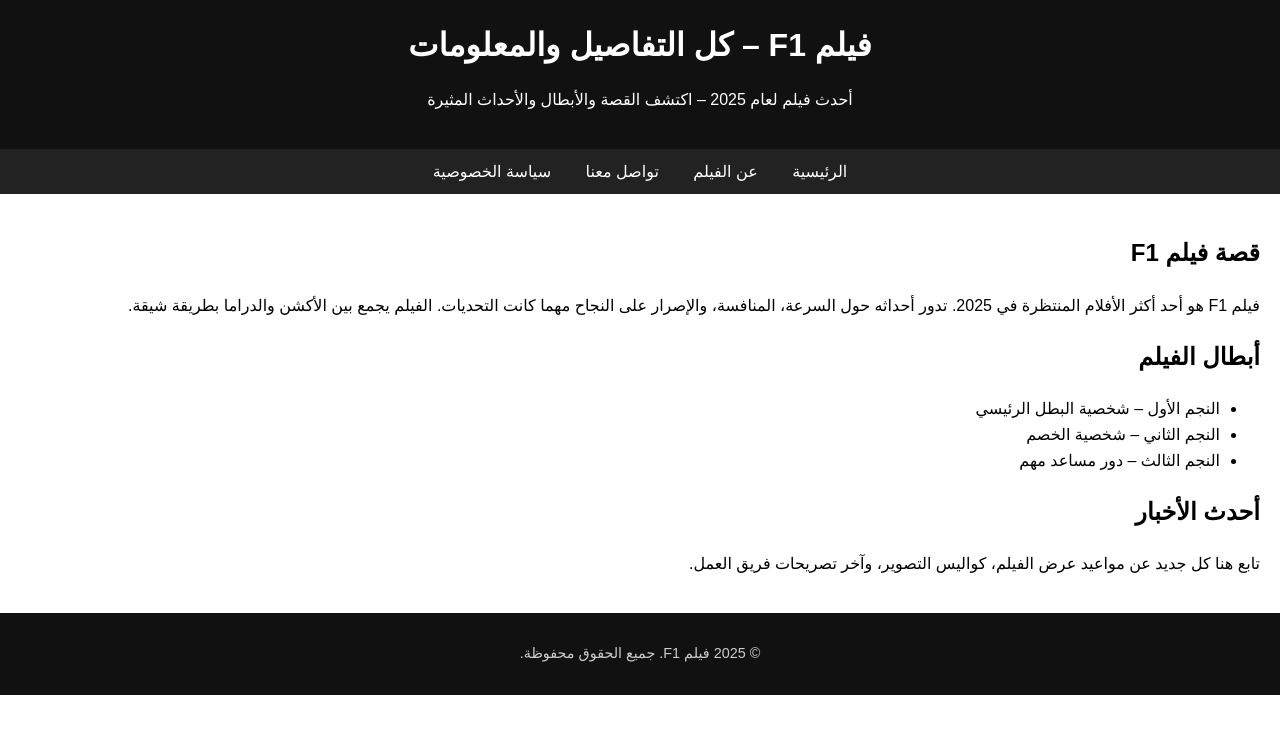
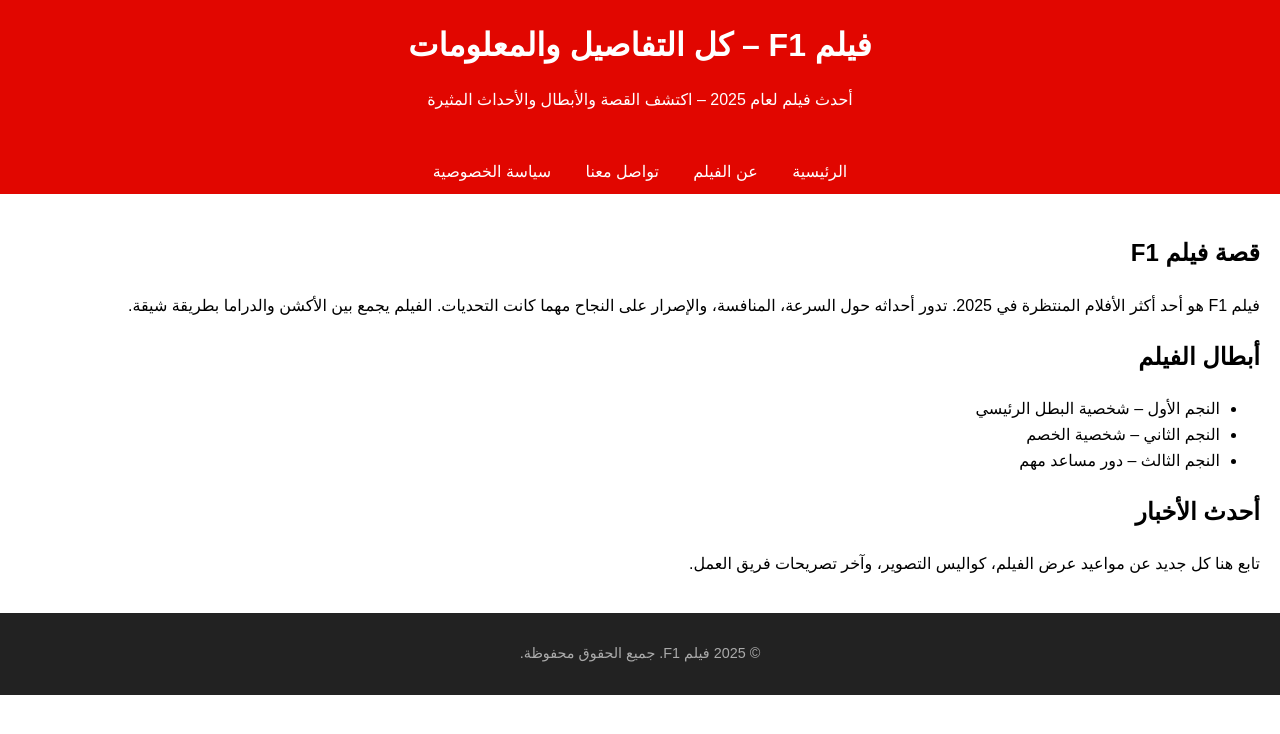
Before and after one commit to mvstafasobhi0-arch/f1-website, a plain HTML site: page index.html in a window 1280 px wide. Drawn offline with Linux system fonts and the light colour scheme.

Commit message:
Update index.html

```diff
--- a/index.html
+++ b/index.html
@@ -54,7 +54,7 @@
       text-align: right;
     }
     header {
-      background: #111;
+      background: #e10600;
       color: #fff;
       padding: 20px;
       text-align: center;
@@ -64,7 +64,7 @@
       font-size: 2rem;
     }
     nav {
-      background: #222;
+      background: #e10600;
       padding: 10px;
       text-align: center;
     }
@@ -77,8 +77,8 @@
       padding: 20px;
     }
     footer {
-      background: #111;
-      color: #ccc;
+      background: #222;
+      color: #aaa;
       text-align: center;
       padding: 15px;
       font-size: 0.9rem;
```
